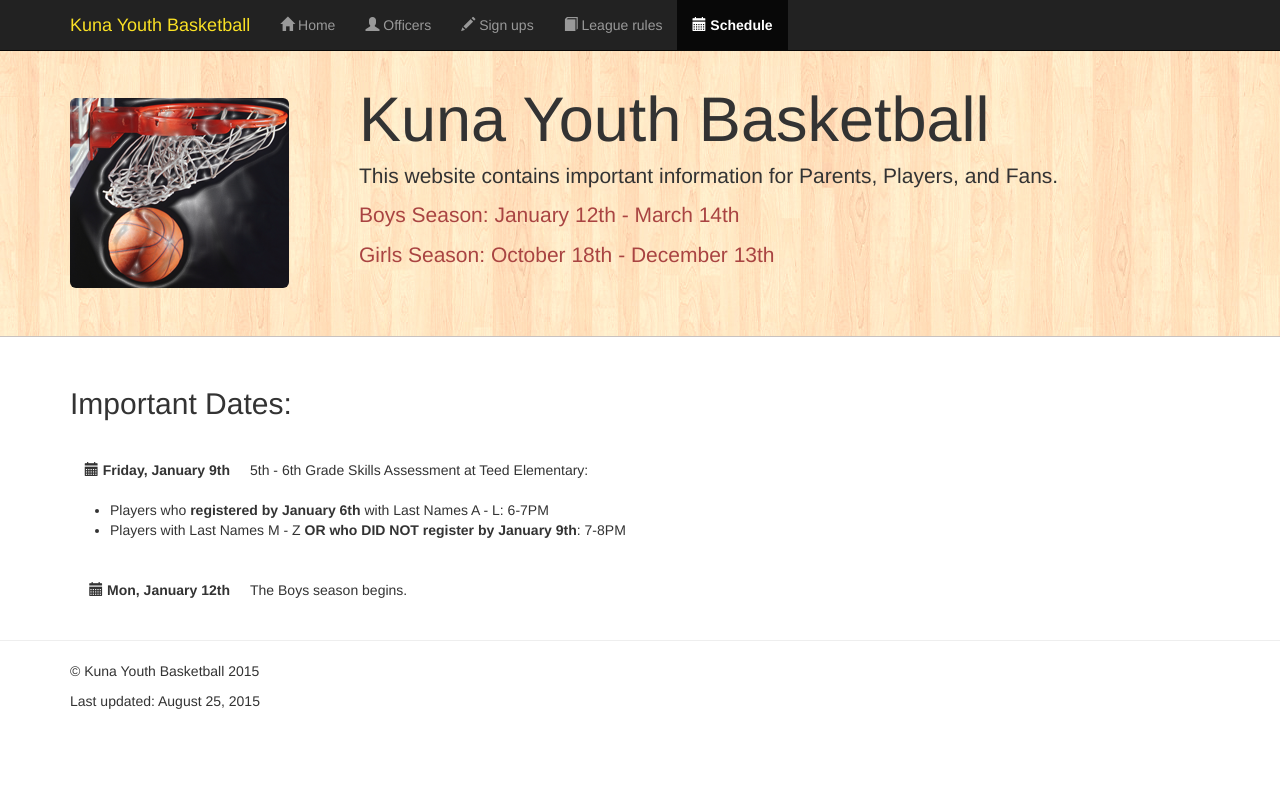
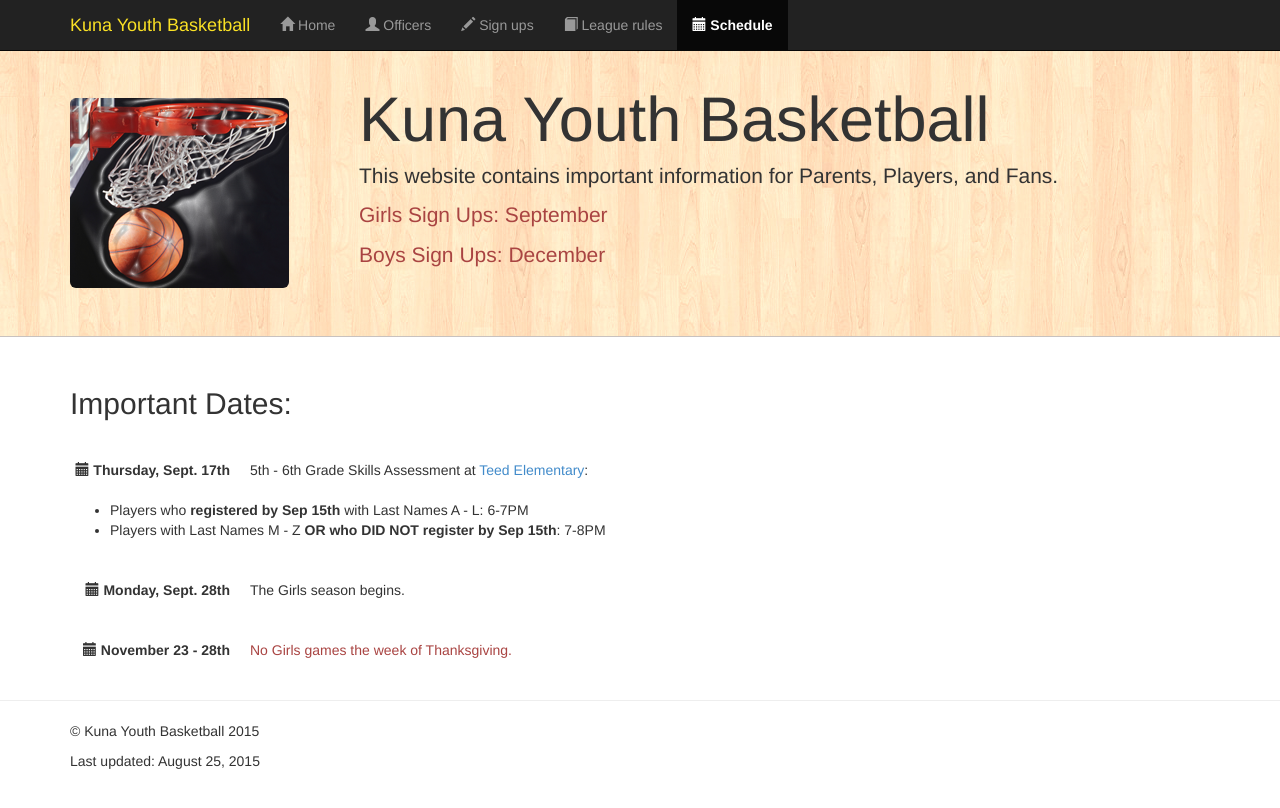
Before and after one commit to justinbkay/kunayouthbb, a Jekyll site: the page built from schedule/index.html, in a window 1280 px wide. Shown: the top 808 px of the page. Built offline with Jekyll 4.4.1, drawn with Linux system fonts in a browser that asks for light colours; nearby versions of some CDN libraries; Markdown is read by kramdown in place of the engine named in the settings.

Commit message:
updates for the 2015 girls season

```diff
--- a/_layouts/default.html
+++ b/_layouts/default.html
@@ -55,8 +55,8 @@
         <img src="/img/bball.png" alt="Basketball" class="hidden-xs pull-left img-rounded" style="margin-right: 70px;" />
         <h1 style="margin-top: -10px">Kuna Youth Basketball</h1>
         <p>This website contains important information for Parents, Players, and Fans.</p>
-        <p class="text-danger">Boys Season: January 12th  - March 14th</p>
-        <p class="text-danger">Girls Season: October 18th - December 13th</p>
+        <p class="text-danger">Girls Sign Ups: September</p>
+        <p class="text-danger">Boys Sign Ups: December</p>
       </div>
     </div>
 
--- a/index.html
+++ b/index.html
@@ -19,7 +19,7 @@ home: active
     <div class="col-md-2 panel panel-default">
       <div class="panel-body">
       <h2><span class="glyphicon glyphicon-pencil"></span> Signups</h2>
-      <p>Get information about how to get signed up for the 2014-15 Basketball season and what the costs are.</p>
+      <p>Get information about how to get signed up for the 2015-16 Basketball season and what the costs are.</p>
       <p><a class="btn btn-primary" href="/signups/" role="button">View details &raquo;</a></p>
       </div>
     </div>
--- a/schedule/index.html
+++ b/schedule/index.html
@@ -3,31 +3,31 @@ layout: default
 title: Kuna Youth Basketball Schedule
 schedule: active
 ---
-<div class="hidden container">
+<div class="container">
   <h2>Important Dates:</h2>
 
   <dl class="dl-horizontal" style="margin-top: 40px;">
-    <dt><span class="glyphicon glyphicon-calendar"></span> Monday, Sept. 15th</dt>
-    <dd>5th - 6th Grade Skills Assessment at Teed Elementary:</dd>
+    <dt><span class="glyphicon glyphicon-calendar"></span> Thursday, Sept. 17th</dt>
+    <dd>5th - 6th Grade Skills Assessment at <a href="https://goo.gl/maps/XIaAh">Teed Elementary</a>:</dd>
   </dl>
   <ul>
-    <li>Players who <strong>registered by Sep 10th</strong> with Last Names A - L:  6-7PM</li>
-    <li>Players with Last Names M - Z <strong>OR who DID NOT register by Sep 10th</strong>:  7-8PM</li>
+    <li>Players who <strong>registered by Sep 15th</strong> with Last Names A - L:  6-7PM</li>
+    <li>Players with Last Names M - Z <strong>OR who DID NOT register by Sep 15th</strong>:  7-8PM</li>
   </ul>
 
   <dl class="dl-horizontal" style="margin-top: 40px;">
-    <dt><span class="glyphicon glyphicon-calendar"></span> Saturday, Oct. 18th</dt>
+    <dt><span class="glyphicon glyphicon-calendar"></span> Monday, Sept. 28th</dt>
     <dd>The Girls season begins.</dd>
   </dl>
 
   <dl class="dl-horizontal" style="margin-top: 40px;">
-    <dt><span class="glyphicon glyphicon-calendar"></span> November 24 - 29th</dt>
+    <dt><span class="glyphicon glyphicon-calendar"></span> November 23 - 28th</dt>
     <dd class="text-danger">No Girls games the week of Thanksgiving.</dd>
   </dl>
 
 </div>
 
-<div class="container">
+<div class="hidden container">
   <h2>Important Dates:</h2>
 
   <dl class="dl-horizontal" style="margin-top: 40px;">
```
Also changed, not shown: signups/index.html (+11 -11 lines), 1 other file.
